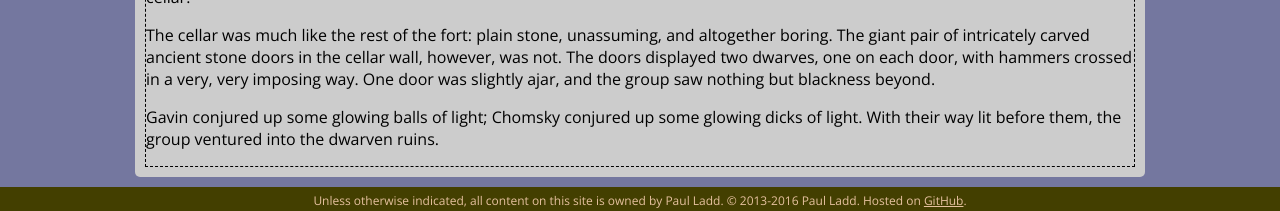
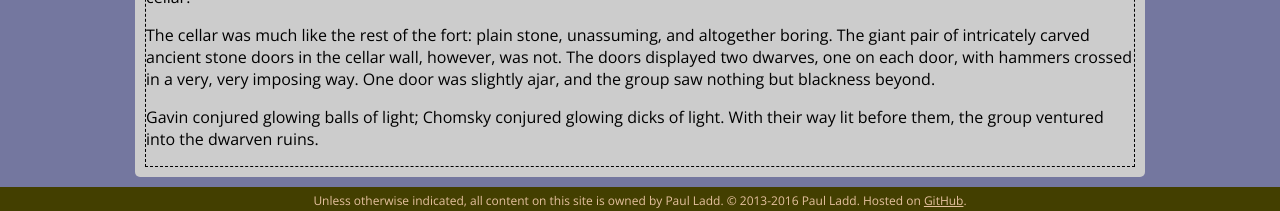
Before and after one commit to itspladd/personal-website-old, a Jekyll site: the page built from writing/rpg_stories/dwarven-prison-field-trip/_posts/2016-01-01-dwarven_prison_ch01.md, in a window 1280 px wide. Shown: the part 1617-1828 px from the top of the page. Built offline with Jekyll 4.4.1, drawn with Linux system fonts in a browser that asks for light colours.

Commit message:
Minor wording change

```diff
--- a/writing/rpg_stories/dwarven-prison-field-trip/_posts/2016-01-01-dwarven_prison_ch01.md
+++ b/writing/rpg_stories/dwarven-prison-field-trip/_posts/2016-01-01-dwarven_prison_ch01.md
@@ -45,4 +45,4 @@ On the other side of the room, the group found a set of double doors and a stair
 
 The cellar was much like the rest of the fort: plain stone, unassuming, and altogether boring. The giant pair of intricately carved ancient stone doors in the cellar wall, however, was not. The doors displayed two dwarves, one on each door, with hammers crossed in a very, very imposing way. One door was slightly ajar, and the group saw nothing but blackness beyond.
 
-Gavin conjured up some glowing balls of light; Chomsky conjured up some glowing dicks of light. With their way lit before them, the group ventured into the dwarven ruins.
+Gavin conjured glowing balls of light; Chomsky conjured glowing dicks of light. With their way lit before them, the group ventured into the dwarven ruins.
```
